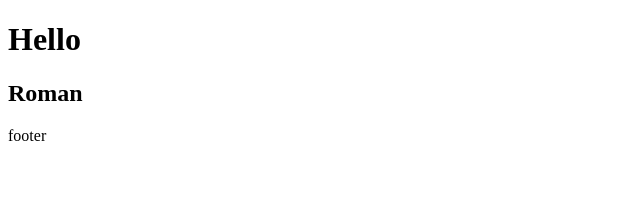
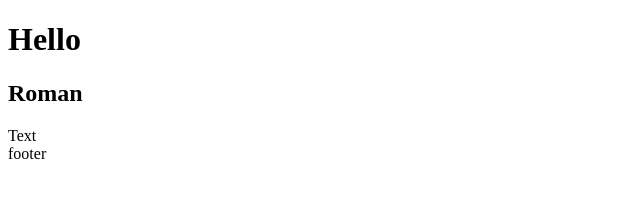
Before and after one commit to WezeDevelop/test_project, a plain HTML site: page index.html in a window 1280 px wide. Shown: the full height of the page, 0-640 px from the left. Drawn offline with Linux system fonts and the light colour scheme.

Commit message:
add text in aside

```diff
--- a/index.html
+++ b/index.html
@@ -8,7 +8,7 @@
 <body>
     <h1>Hello</h1>
     <div class="h1"><h2>Roman</h2></div>
-    <aside></aside>
+    <aside>Text</aside>
     <footer class="footer">footer</footer>
 </body>
 </html>
```
